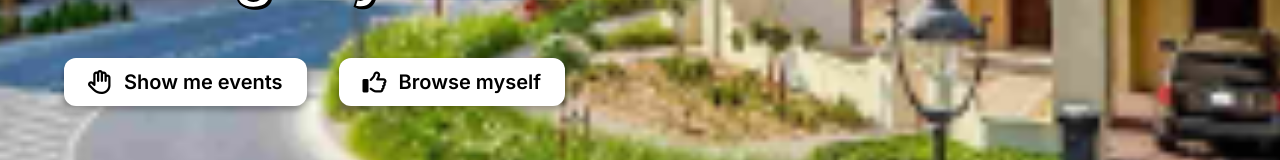
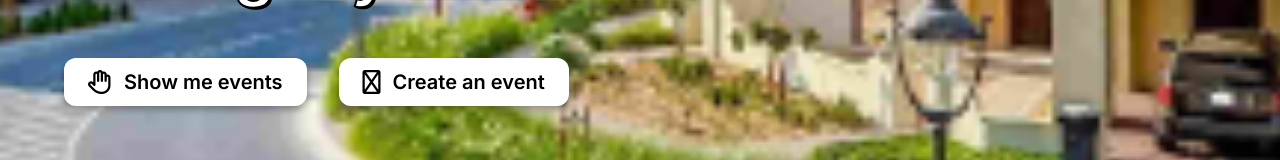
Before and after one commit to retr0-indxb/chayn-website, a plain HTML site: page index.html in a window 1280 px wide. Shown: the part 458-618 px from the top of the page. Drawn offline with Linux system fonts and the light colour scheme.

Commit message:
Update index.html

```diff
--- a/index.html
+++ b/index.html
@@ -34,8 +34,8 @@
                     <span>Show me events</span>
                 </a>
                 <button class="btn btn-primary">
-                    <i class="fa-regular fa-thumbs-up"></i>
-                    <span>Browse myself</span>
+                    <i class="fa-regular fa-pencil"></i>
+                    <span>Create an event</span>
                 </button>
             </div>
         </div>
```
